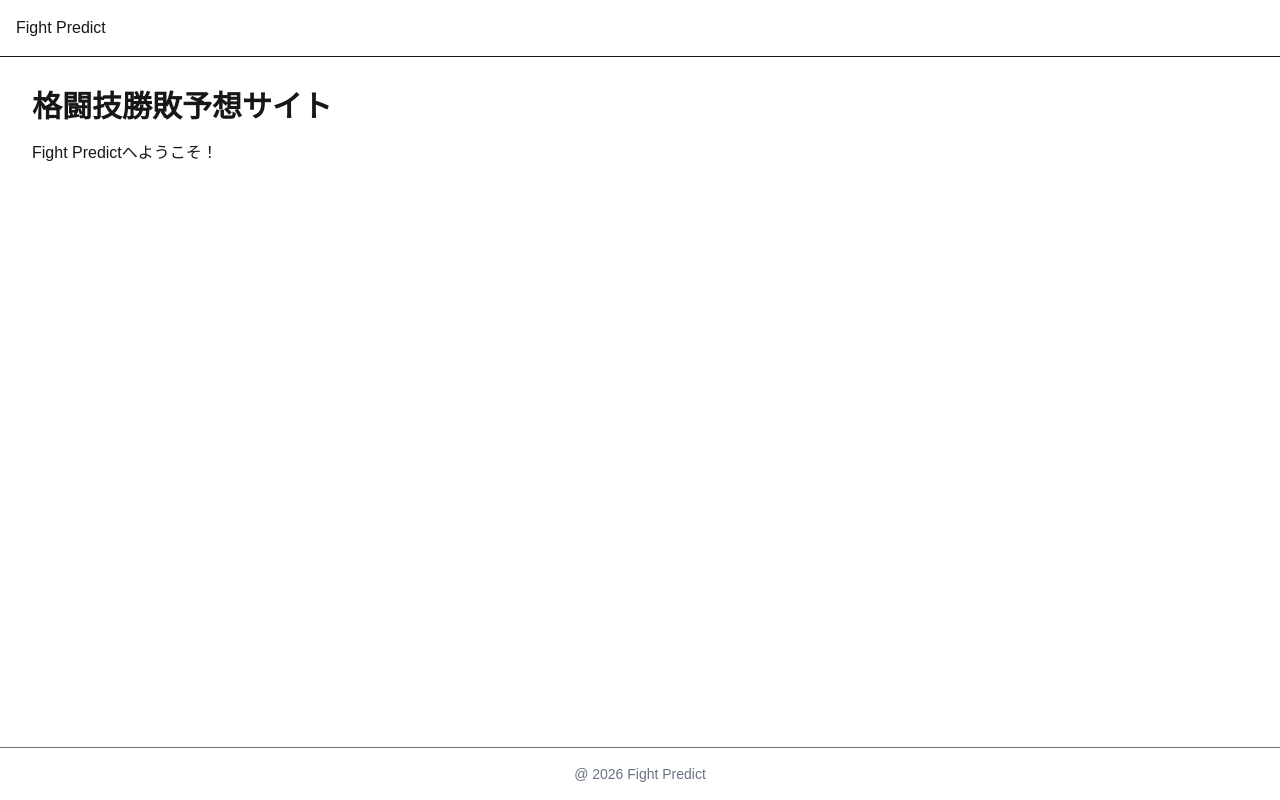
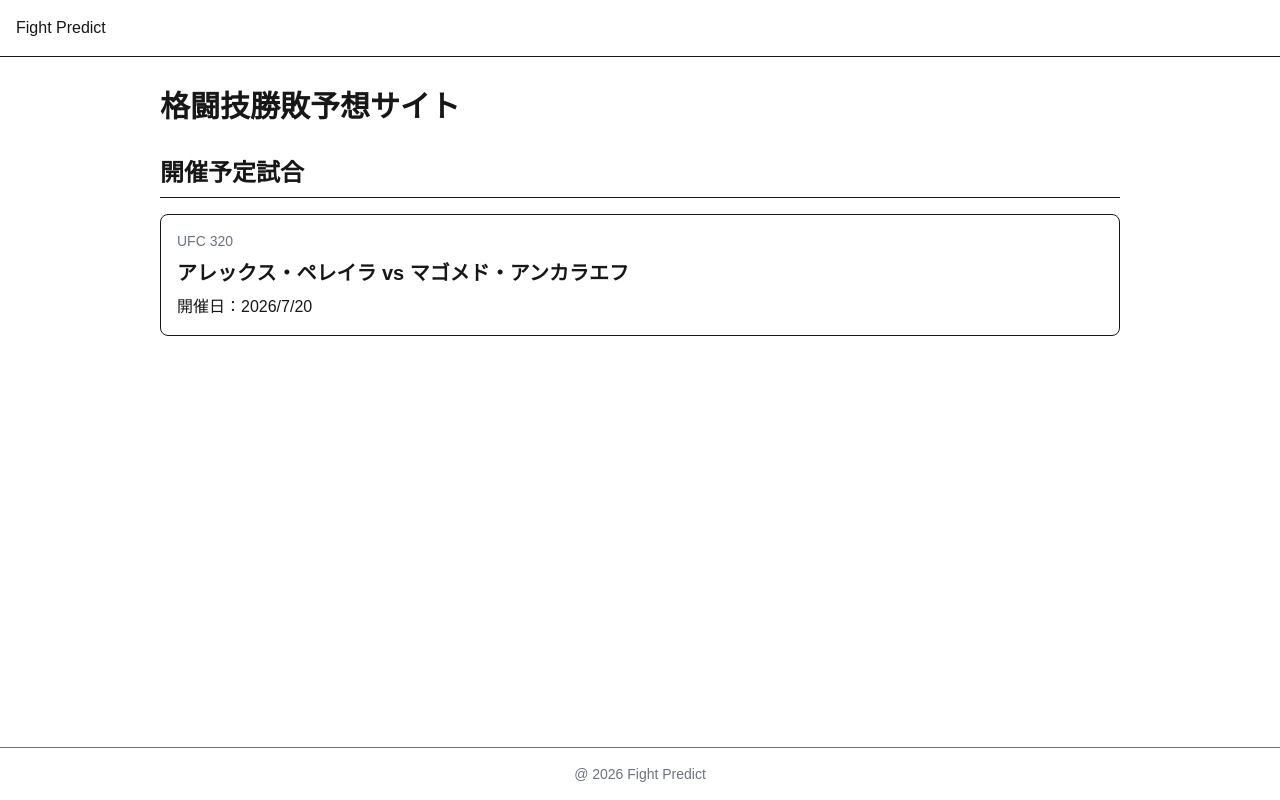
Before and after one commit to peishin-devjp/fight-predict, a Next.js app in the folder frontend/: page / in a window 1280 px wide. Built offline with nearby package versions, Linux system fonts and the light colour scheme.

Commit message:
Add screen design documents

```diff
--- a/frontend/app/page.tsx
+++ b/frontend/app/page.tsx
@@ -1,11 +1,27 @@
 export default function Home() {
   return (
-    <div className="p-8">
-      <h1 className="text-3xl font-bold">格闘技勝敗予想サイト</h1>
+    <div className="max-w-5xl mx-auto p-8">
+      <h1 className="text-3xl font-bold mb-8">
+        格闘技勝敗予想サイト
+      </h1>
 
-      <p className="mt-4">
-        Fight Predictへようこそ！
-      </p>
+      <section className="mb-10">
+        <h2 className="text-2xl font-semibold border-b pb-2 mb-4">
+          開催予定試合
+        </h2>
+
+        <div className="border rounded-lg p-4">
+          <p className="text-sm text-gray-500">UFC 320</p>
+
+          <h3 className="text-xl font-bold mt-2">
+            アレックス・ペレイラ vs マゴメド・アンカラエフ
+          </h3>
+
+          <p className="mt-2">
+            開催日：2026/7/20
+          </p>
+        </div>
+      </section>
     </div>
   );
 }
```
Also changed, not shown: 3 other files (tests, documents, lock files or other folders).
